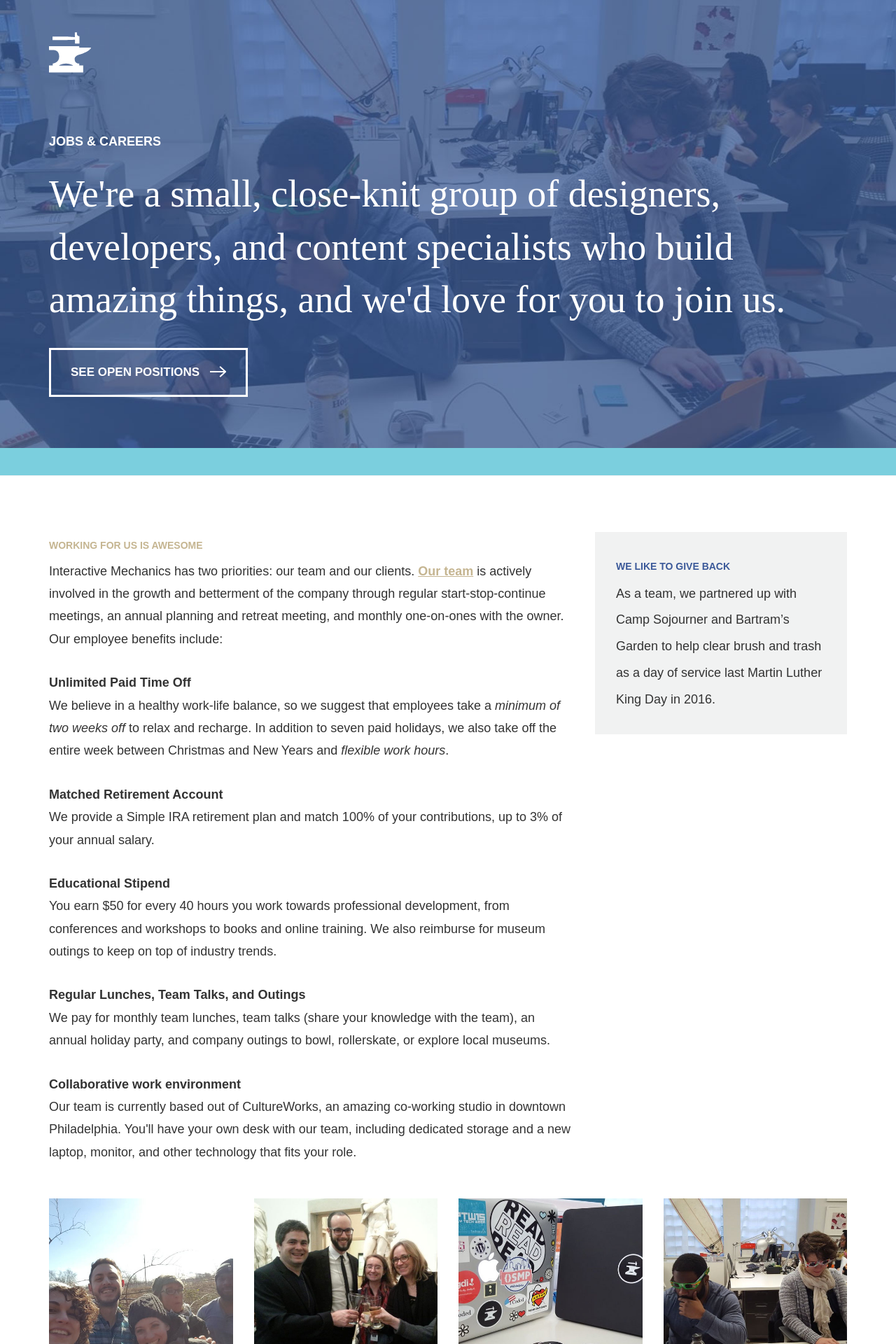
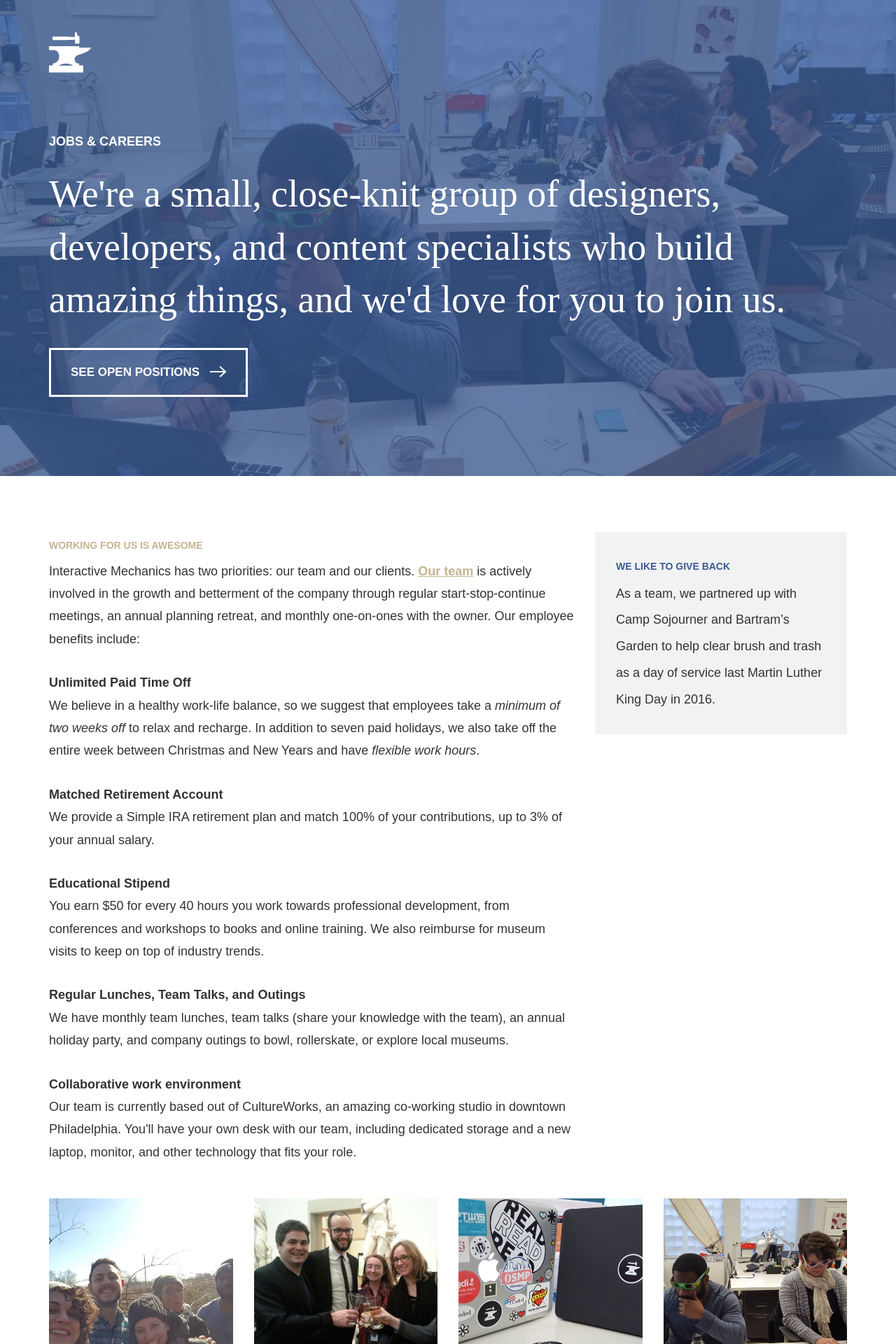
Before and after one commit to InteractiveMechanics/interactivemechanics-jekyll, a Jekyll site: the page built from jobs.html, in a window 1280 px wide. Shown: the top 1920 px of the page at 70% size. Built offline with Jekyll 4.4.1, drawn with Linux system fonts in a browser that asks for light colours; nearby versions of some CDN libraries; some of the changed text lies outside the part shown.

Commit message:
Finalize jobs page, posting

```diff
--- a/_sass/pages/_jobs.scss
+++ b/_sass/pages/_jobs.scss
@@ -8,6 +8,17 @@
     }
     h1 {
         font-size: 5.4rem !important;
+
+        @media screen and #{$screen-xs} {
+            font-size: 3rem !important;
+        }
+        @media screen and #{$screen-sm} {
+            font-size: 4.4rem !important;
+        }
+        @media screen and #{$screen-md} {
+            font-size: 4.8rem !important;
+        }
+
     }
 
     .video-container {
@@ -21,6 +32,21 @@
             opacity: 0;
             transition: 0.5s all;
             height: auto;
+            min-height: 100%;
+
+            @media screen and #{$screen-xs} {
+                height: 100%;
+                width: auto;
+                left: -50%;
+            }
+            @media screen and #{$screen-md} {
+                height: 100%;
+                width: auto;
+            }
+            @media screen and #{$screen-sm} {
+                height: 100%;
+                width: auto;
+            }
 
             &.in {
                 opacity: 1;
@@ -55,6 +81,11 @@
             color: #3b5999;
             line-height: 1.4;
             margin-left: 10px;
+
+            @media screen and #{$screen-xs} {
+                display: block;
+                margin-left: 0;
+            }
         }
         svg {
             float: right;
@@ -62,6 +93,10 @@
             top: 12px;
             transition: 0.5s all;
             transform: rotate(0deg);
+
+            @media screen and #{$screen-xs} {
+                top: -45px;
+            }
         }
         &.in svg {
             transform: rotate(90deg);
@@ -84,6 +119,10 @@
 
         &.in {
             max-height: 2000px;
+
+            @media screen and #{$screen-xs} {
+                max-height: 4000px;
+            }
         }
     }
 }
--- a/jobs.html
+++ b/jobs.html
@@ -35,15 +35,15 @@
         <div class="row">
             <div class="col-md-8">
                 <h5 class="gold-text">Working for us is awesome</h5>
-                <p>Interactive Mechanics has two priorities: our team and our clients. <a href="/about-us">Our team</a> is actively involved in the growth and betterment of the company through regular start-stop-continue meetings, an annual planning and retreat meeting, and monthly one-on-ones with the owner. Our employee benefits include:</p>
+                <p>Interactive Mechanics has two priorities: our team and our clients. <a href="/about-us">Our team</a> is actively involved in the growth and betterment of the company through regular start-stop-continue meetings, an annual planning retreat, and monthly one-on-ones with the owner. Our employee benefits include:</p>
                 <p><strong>Unlimited Paid Time Off</strong><br>
-                    We believe in a healthy work-life balance, so we suggest that employees take a <em>minimum of two weeks off</em> to relax and recharge. In addition to seven paid holidays, we also take off the entire week between Christmas and New Years and <em>flexible work hours</em>.</p>
+                    We believe in a healthy work-life balance, so we suggest that employees take a <em>minimum of two weeks off</em> to relax and recharge. In addition to seven paid holidays, we also take off the entire week between Christmas and New Years and have <em>flexible work hours</em>.</p>
                 <p><strong>Matched Retirement Account</strong><br>
                     We provide a Simple IRA retirement plan and match 100% of your contributions, up to 3% of your annual salary.</p>
                 <p><strong>Educational Stipend</strong><br>
-                    You earn $50 for every 40 hours you work towards professional development, from conferences and workshops to books and online training. We also reimburse for museum outings to keep on top of industry trends.</p>
+                    You earn $50 for every 40 hours you work towards professional development, from conferences and workshops to books and online training. We also reimburse for museum visits to keep on top of industry trends.</p>
                 <p><strong>Regular Lunches, Team Talks, and Outings</strong><br>
-                    We pay for monthly team lunches, team talks (share your knowledge with the team), an annual holiday party, and company outings to bowl, rollerskate, or explore local museums.</p>
+                    We have monthly team lunches, team talks (share your knowledge with the team), an annual holiday party, and company outings to bowl, rollerskate, or explore local museums.</p>
                 <p><strong>Collaborative work environment</strong><br>
                     Our team is currently based out of CultureWorks, an amazing co-working studio in downtown Philadelphia. You'll have your own desk with our team, including dedicated storage and a new laptop, monitor, and other technology that fits your role.</p>
             </div>
@@ -70,28 +70,28 @@
             <div class="col-sm-3">
                 <img class="job-img" src="/images/jobs/jobs_04.jpg" alt="Jeff Majek and Amelia Longo at Interactive Mechanics" />
             </div>
-            <div class="col-sm-3">
+            <div class="col-sm-3 hidden-xs">
                 <img class="job-img" src="/images/jobs/jobs_07.jpg" alt="Interactive Mechanics team lunch at Lil Nonna's" />
             </div>
-            <div class="col-sm-3">
+            <div class="col-sm-3 hidden-xs">
                 <img class="job-img" src="/images/jobs/jobs_06.jpg" alt="Stacey Mann and Mike Tedeschi in Washington DC visiting Ford's Theatre" />
             </div>
-            <div class="col-sm-3">
+            <div class="col-sm-3 hidden-xs">
                 <img class="job-img" src="/images/jobs/jobs_05.jpg" alt="The Interactive Mechanics team at the Philadelphia Geek Awards in 2016" />
             </div>
-            <div class="col-sm-3">
+            <div class="col-sm-3 hidden-xs">
                 <img class="job-img" src="/images/jobs/jobs_08.jpg" alt="Mike Tedeschi attending a show at Ford's Theatre in 2016" />
             </div>
-            <div class="col-sm-3">
+            <div class="col-sm-3 hidden-xs">
                 <img class="job-img" src="/images/jobs/jobs_09.jpg" alt="Interactive Mechanics game night with Jeff Majek and Christina Deemer" />
             </div>
-            <div class="col-sm-3">
+            <div class="col-sm-3 hidden-xs">
                 <img class="job-img" src="/images/jobs/jobs_10.jpg" alt="The Interactive Mechanics team bowling night" />
             </div>
-            <div class="col-sm-3">
+            <div class="col-sm-3 hidden-xs">
                 <img class="job-img" src="/images/jobs/jobs_11.jpg" alt="The Interactive Mechanics team at the Children's Hospital of Philadelphia during user testing" />
             </div>
-            <div class="col-sm-3">
+            <div class="col-sm-3 hidden-xs">
                 <img class="job-img" src="/images/jobs/jobs_12.jpg" alt="Interactive Mechanics volunteering at Bartram's Garden in 2016" />
             </div>
         </div>
@@ -99,10 +99,10 @@
         <div class="row">
             <div class="col-md-8">
                 <h5 class="gold-text">Our hiring process</h5>
-                <p><strong>After you apply</strong>, our team conducts a blind review of your resume and application materials to eliminate unconscious bias (we'll strip out your name and any other indication of gender, race, ethnicity, or disability). This helps us attempt to review every candidate fairly. We'll review your materials against the skills and requirements listed in the job posting, so your application should speak to those points.
-                <p>A selection of candidates will be invited to <strong>interview on-site with our team</strong> and provide references. We'll send you a detailed email with everything you need to know for the day of the interview, but you should be prepared to talk about your past work and talk through problems or process related to your role. You'll meet with the owner and up to two other members of our team&mdash;interviews typically take three hours. We're a pretty casual company, so appropriate interview attire is business casual.</p>
+                <p>Our team conducts a blind review of your application in order to  help us assess each candidate fairly. We'll review your materials against the skills and requirements listed in the job posting, so your application should speak to those points. Specific materials requested are listed in each job description.</p>
+                <p>We'll invite select candidates to interview on-site with our team and provide references. If you're selected, we'll send you a detailed email with everything you need to know for the day of the interview, but you should be prepared to talk about your work style, challenges you've addressed, and projects you're proud to have worked on. You'll meet with the owner and up to two other members of our team&mdash;interviews typically take two hours. We're a pretty casual company, so appropriate interview attire is business casual.</p>
                 <h5 class="gold-text">Equal Opportunity</h5>
-                <p>We believe that we deliver higher value to our clients by bringing a diverse viewpoint to every project. Interactive Mechanics aims to be an equal opportunity employer and is committed to promoting equal treatment regardless of religious belief, age, color, race, creed, marital status, gender, sexual orientation, political affiliation, ethnic origin, family status, or disability. This commitment applies to all areas of our work environment, including recruitment, selecting, training, compensation, promotion, and layoff.</p>
+                <p>We believe that we deliver higher value to our clients by bringing a diverse viewpoint to every project. Interactive Mechanics aims to be an equal opportunity employer and is committed to promoting equal treatment regardless of religious belief, age, color, race, creed, marital status, gender, sexual orientation, political affiliation, ethnic origin, family status, or disability. This commitment applies to all areas of our work environment, including recruitment, selection, training, compensation, promotion, and layoff.</p>
             </div>
             <div class="col-md-4">
                 <div class="callout">
@@ -142,7 +142,7 @@
                         {% endif %}
 
                         {% if job.needs %}
-                        <p style="margin: 20px 0 0;"><strong>We're looking for...</strong></p>
+                        <p style="margin: 20px 0 0;"><strong>We're looking for</strong></p>
                         <ul>
                             {% for s in job.needs %}
                                 <li>{{ s.skill }}</li>
@@ -150,7 +150,15 @@
                         </ul>
                         {% endif %}
 
-                        <br>
+                        {% if job.send %}
+                        <p style="margin: 20px 0 0;"><strong>What to send</strong></p>
+                        <ul>
+                            {% for s in job.send %}
+                                <li>{{ s.skill }}</li>
+                            {% endfor %}
+                        </ul>
+                        {% endif %}
+
                         <p><em>Salary negotiable and commensurate with experience. Benefits include flexible hours, unlimited paid time off, matched retirement, public transit reimbursement, education and museum stipends, and snacks.</em></p>
                     </div>
                     <div class="col-md-4">
```
Also changed, not shown: _data/jobs.yml (+6 -4 lines).
